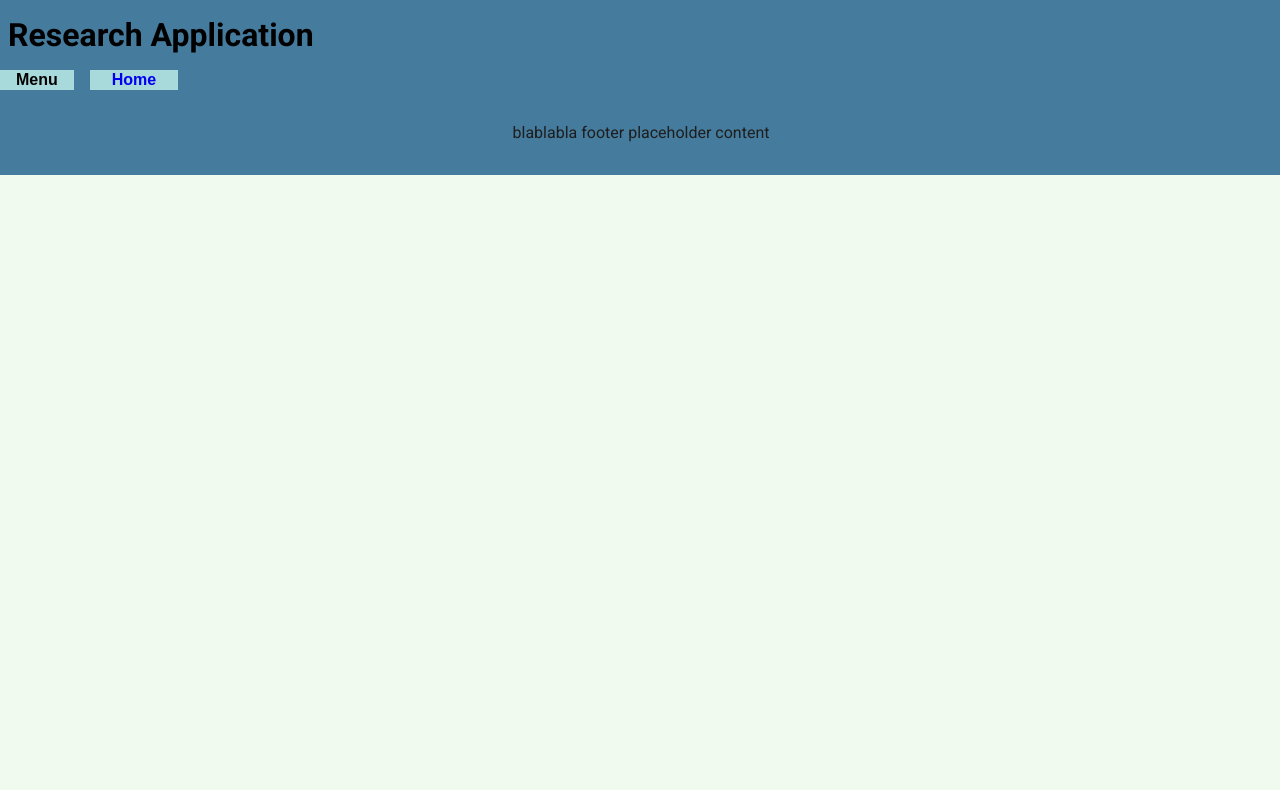
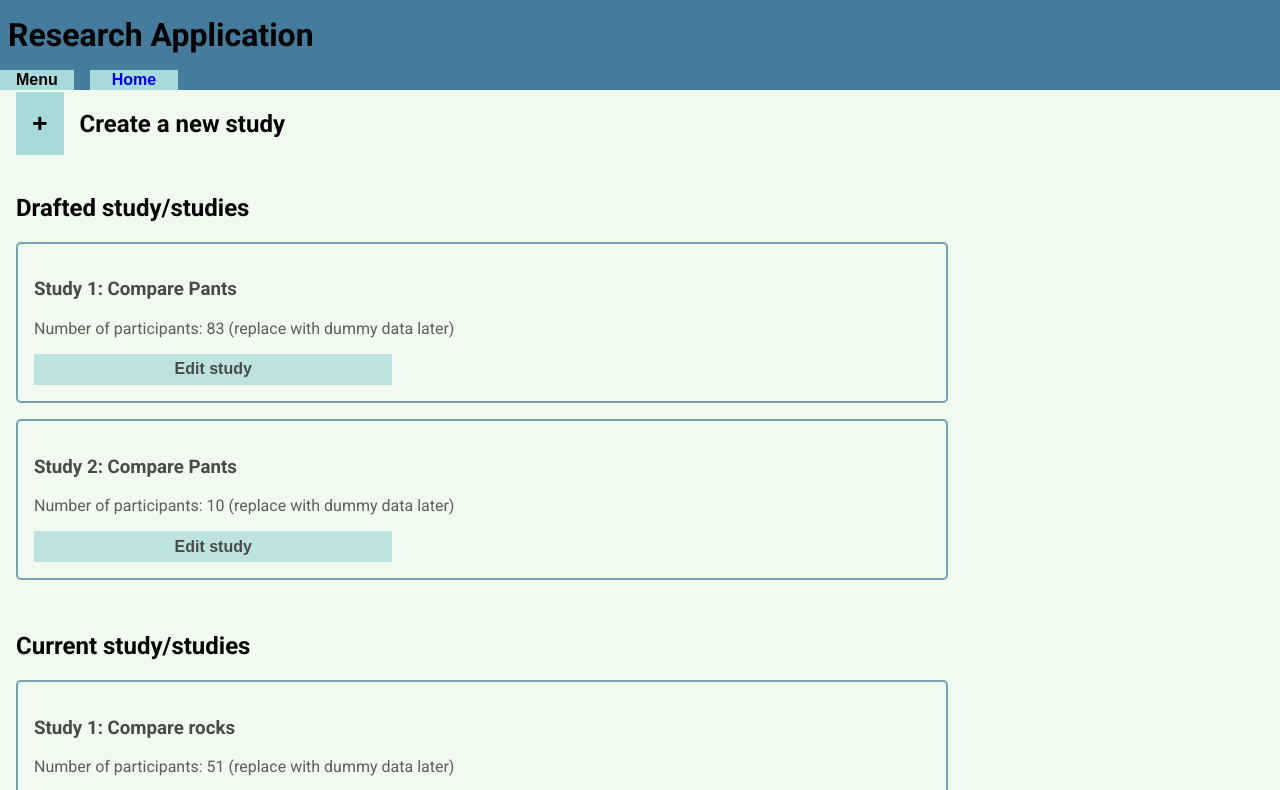
Before and after one commit to Eirikfin/IDG2671Group1, a React (Vite) app in the folder front-end/: page /dashboard in a window 1280 px wide. Shown: the top 790 px of the page. Built offline with nearby package versions, Linux system fonts and the light colour scheme.

Commit message:
Created drafted studies component for dashboard

```diff
--- a/front-end/src/App.jsx
+++ b/front-end/src/App.jsx
@@ -15,7 +15,7 @@ export default function App() {
         <Header />
 
         <Routes>
-          <Route path="/" element={<DashBoard />} />
+          <Route path="/dashboard" element={<DashBoard />} />
           <Route path="/create_study" element={<Newstudy />} />
           <Route path="/create_study/questions" element={<CreateQuestions/>}/>
           <Route path="/results" element={<Results />} />
--- a/front-end/src/components/user-interface/header/ui_header.jsx
+++ b/front-end/src/components/user-interface/header/ui_header.jsx
@@ -45,7 +45,7 @@ export default function Header() {
                     </ul>
                 </div>
                 <div>
-                    <button><Link to="/" className={styles.homeButton} >Home</Link></button>
+                    <button><Link to="/dashboard" className={styles.homeButton} >Home</Link></button>
                 </div>
             </nav>
         </header>
--- /dev/null
+++ b/front-end/src/dashboard/DraftStudy/DraftStudy.jsx
@@ -0,0 +1,19 @@
+import styles from './DraftStudy.module.css';
+import { Link } from 'react-router-dom';
+
+export default function DraftStudy() {
+    return(
+        <div className={styles.study}>
+            <h2 className={styles.study_title}>Drafted study/studies</h2>
+            {[1, 2].map((num) => (
+                <div key={num} className={styles.study_card}>
+                    <h3>Study {num}: Compare Pants</h3>
+                    <p>Number of participants: {Math.floor(Math.random() * 100)} (replace with dummy data later)</p>
+                    <div className={styles.study_card_buttons}>
+                        <button><Link to="/create_study/questions" className={styles.react_Link}>Edit study</Link></button>
+                    </div>
+                </div>
+            ))}
+        </div>
+    )
+}
--- /dev/null
+++ b/front-end/src/dashboard/DraftStudy/DraftStudy.module.css
@@ -0,0 +1,33 @@
+.study {
+  padding: 1rem;
+  padding-top: 0;
+}
+.study_card {
+  border: 2px solid #457b9d;
+  border-radius: 5px;
+  padding: 1rem;
+  margin-bottom: 1rem;
+  width: 70vw;
+  opacity: 0.7;
+  transition: transform 0.3s ease, opacity 0.3s ease, box-shadow 0.3s ease;
+}
+.study_card:hover {
+  transform: scale(1.008);
+  opacity: 1;
+  box-shadow: 0px 4px 10px rgba(0, 0, 0, 0.25);
+}
+.study_card_buttons {
+  display: flex;
+  max-width: 40%;
+  justify-content: space-between;
+  gap: 1rem;
+  margin-left: 0;
+  padding-left: 0;
+}
+.study_card_buttons > button {
+  padding: 0.4rem;
+  width: 100%;
+}
+.study_card_buttons > button > .react_Link {
+  color: inherit;
+}/*# sourceMappingURL=DraftStudy.module.css.map */
--- /dev/null
+++ b/front-end/src/dashboard/DraftStudy/DraftStudy.module.scss
@@ -0,0 +1,40 @@
+@import '../../assets/color-variables/colors.scss';
+
+.study {
+    padding: 1rem;
+    padding-top: 0;
+
+    &_card {
+        border: 2px solid $border;
+        border-radius: 5px;
+        padding: 1rem;
+        margin-bottom: 1rem;
+        width: 70vw;
+        opacity: 0.7;
+        transition: transform 0.3s ease, opacity 0.3s ease, box-shadow 0.3s ease;
+
+        &:hover {
+            transform: scale(1.008);
+            opacity: 1;
+            box-shadow: 0px 4px 10px rgba(0, 0, 0, 0.25);
+        }
+
+        &_buttons {
+            display: flex;
+            max-width: 40%;
+            justify-content: space-between;
+            gap: 1rem;
+            margin-left: 0;
+            padding-left: 0;
+
+            &>button {
+                padding: 0.4rem;
+                width: 100%;
+
+                &>.react_Link {
+                    color: inherit;
+                }
+            }
+        }
+    }
+}
--- a/front-end/src/dashboard/dashboard.jsx
+++ b/front-end/src/dashboard/dashboard.jsx
@@ -1,12 +1,14 @@
 import Dashboard_newStudy from "./CreateStudy/CreateStudy";
 import CurrentStudy from "./CurrentStudy/CurrentStudy";
 import PastStudy from "./PastStudy/PastStudy";
+import DraftStudy from "./DraftStudy/DraftStudy";
 
 
 export default function DashBoard(){
     return(
         <>
         <Dashboard_newStudy></Dashboard_newStudy>
+        <DraftStudy></DraftStudy>
         <CurrentStudy></CurrentStudy>
         <PastStudy></PastStudy>
         </>
```
Also changed, not shown: 1 other file (tests, documents, lock files or other folders).
